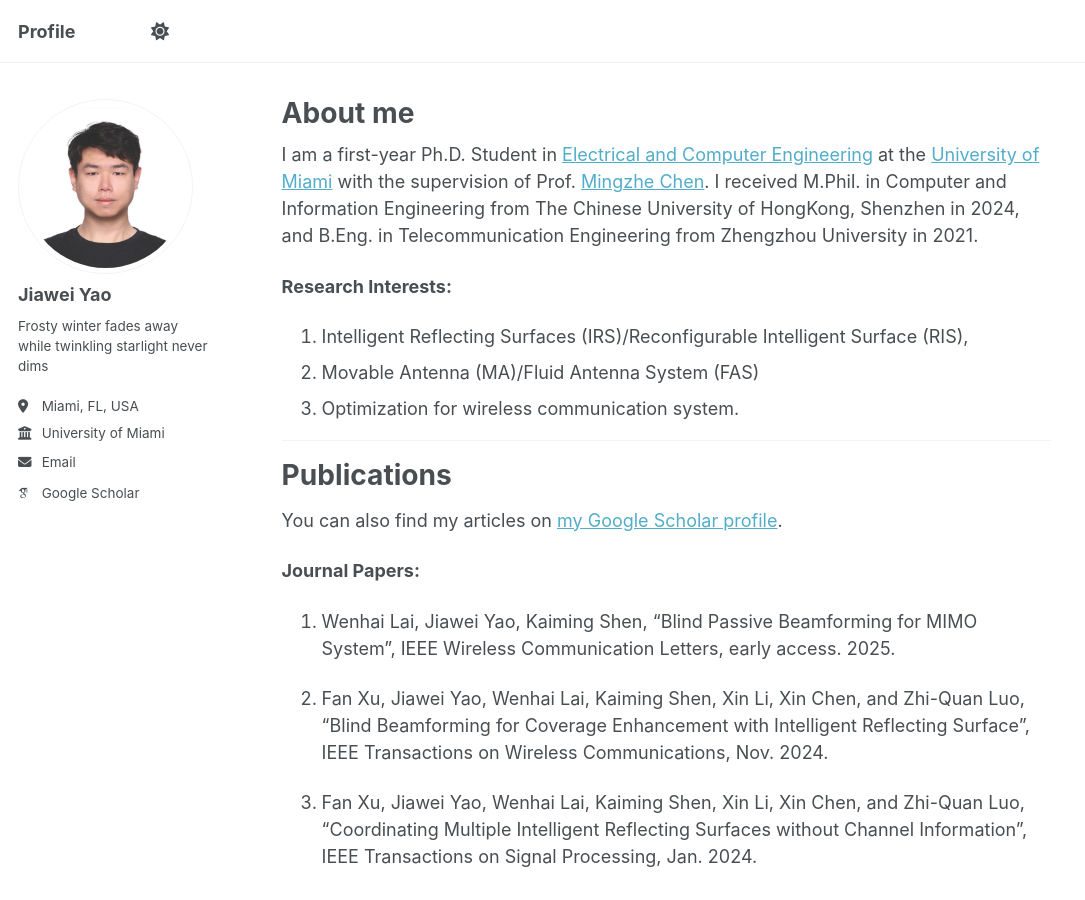
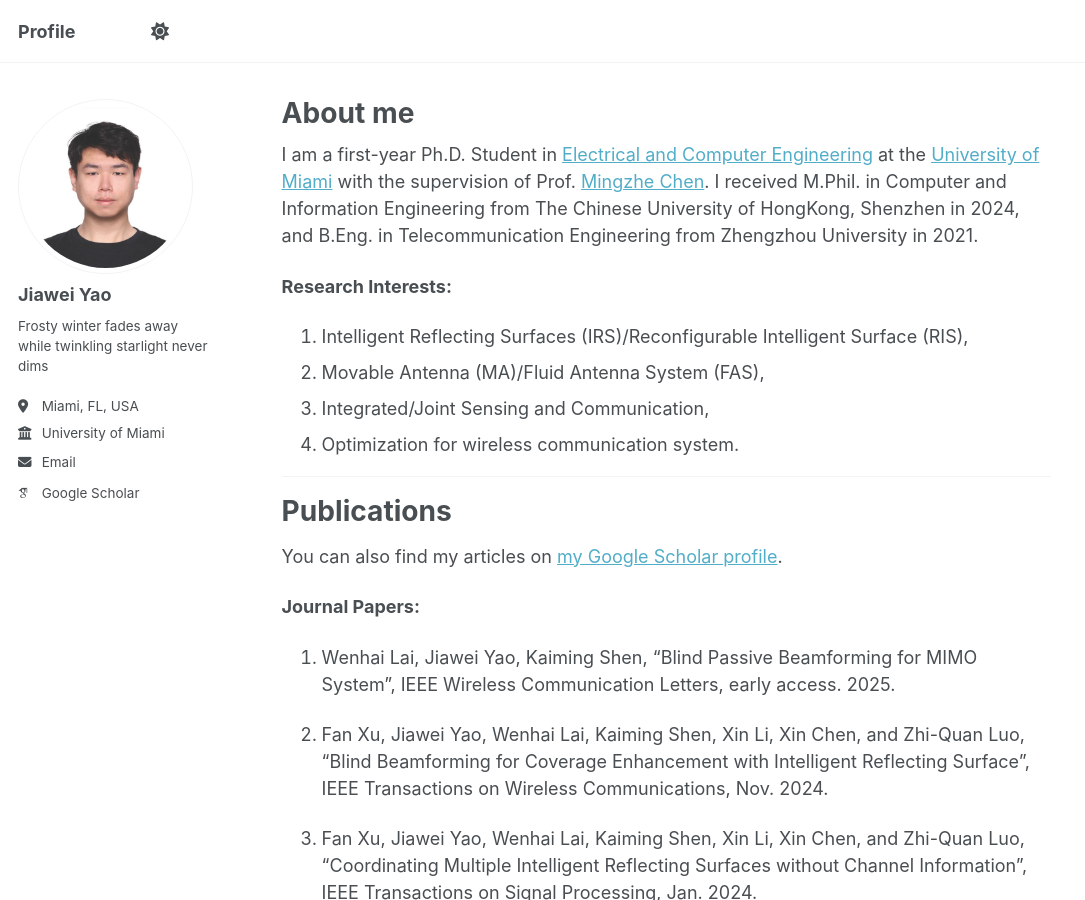
Before and after one commit to Mercuryyjw/Mercuryyjw.github.io, a Jekyll site: the page built from _pages/about.md, in a window 1280 px wide and 900 px high. Shown: the whole window, without its empty margins (0-1085 px from the left). Built offline with Jekyll 4.4.1, drawn with Linux system fonts in a browser that asks for light colours; some web fonts are replaced; a script that is not in the unit is left out.

Commit message:
Update about.md

```diff
--- a/_pages/about.md
+++ b/_pages/about.md
@@ -12,7 +12,8 @@ I am a first-year Ph.D. Student in [Electrical and Computer Engineering](https:/
 **Research Interests:**
 
 1. Intelligent Reflecting Surfaces (IRS)/Reconfigurable Intelligent Surface (RIS),
-1. Movable Antenna (MA)/Fluid Antenna System (FAS)
+1. Movable Antenna (MA)/Fluid Antenna System (FAS),
+1. Integrated/Joint Sensing and Communication,
 1. Optimization for wireless communication system.
 
 ------
```
